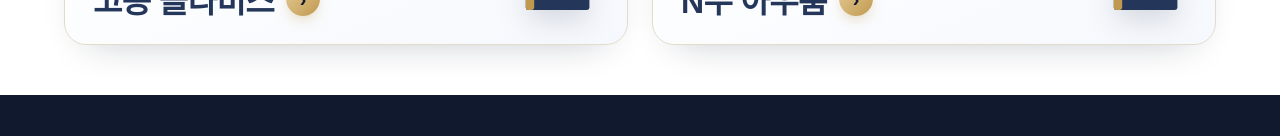
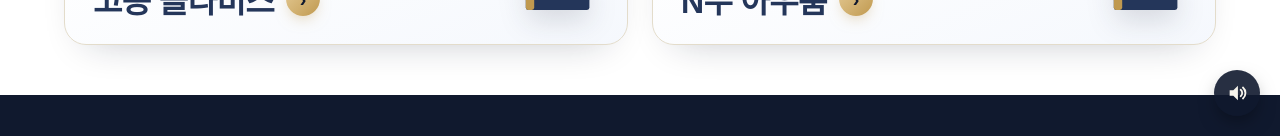
Before and after one commit to jungmin-lee-1122/dainedu, a Next.js app: page / in a window 1280 px wide. Shown: the part 664-800 px from the top of the page. Built offline with nearby package versions, Linux system fonts and the light colour scheme; a web font is replaced by a local one.

Commit message:
배경음악 추가

```diff
--- a/app/globals.css
+++ b/app/globals.css
@@ -744,4 +744,12 @@ img,video,svg{max-width:100%}
 .dn-footer .dn-foot-name{font-size:17px;font-weight:800;letter-spacing:.12em;color:#fff !important}
 .dn-foot-brandline{display:block;height:2px;width:100%;min-width:88px;background:linear-gradient(90deg,var(--dn-gold),var(--dn-gold-soft));border-radius:2px}
 .dn-foot-clock{font-size:14px;font-weight:700;letter-spacing:.08em;color:var(--dn-gold-soft);font-variant-numeric:tabular-nums}
+/* ─── 21) 배경음악 켜기/끄기 버튼 ─── */
+.dn-bgm{position:fixed;right:20px;bottom:20px;z-index:95;width:46px;height:46px;border:0;border-radius:50%;background:rgba(16,25,46,.9);color:#F7F4EC;display:inline-flex;align-items:center;justify-content:center;cursor:pointer;box-shadow:0 8px 20px -6px rgba(0,0,0,.5);transition:transform .2s ease,background .2s ease}
+.dn-bgm:hover{transform:translateY(-2px);background:var(--dn-navy)}
+.dn-bgm svg{width:22px;height:22px;fill:currentColor}
+.dn-bgm-off{display:none}
+.dn-bgm.is-off{color:var(--dn-gold-soft)}
+.dn-bgm.is-off .dn-bgm-on{display:none}
+.dn-bgm.is-off .dn-bgm-off{display:block}
 /* ▲▲▲ 커스텀 끝 ▲▲▲ */
--- a/app/landingMarkup.ts
+++ b/app/landingMarkup.ts
@@ -126,5 +126,7 @@ export const landingMarkup = String.raw`
       </div>
     </div>
   </footer>
+  <audio id="bgm" src="/bgm.m4a" loop preload="auto"></audio>
+  <button class="dn-bgm" id="bgmBtn" type="button" aria-label="배경음악 켜기/끄기"><svg class="dn-bgm-on" viewBox="0 0 24 24" aria-hidden="true"><path d="M4 9v6h4l5 5V4L8 9H4z"/><path d="M16 8.5a4.5 4.5 0 0 1 0 7" fill="none" stroke="currentColor" stroke-width="2" stroke-linecap="round"/><path d="M18.5 6a8 8 0 0 1 0 12" fill="none" stroke="currentColor" stroke-width="2" stroke-linecap="round"/></svg><svg class="dn-bgm-off" viewBox="0 0 24 24" aria-hidden="true"><path d="M4 9v6h4l5 5V4L8 9H4z"/><path d="M16 9l6 6M22 9l-6 6" fill="none" stroke="currentColor" stroke-width="2" stroke-linecap="round"/></svg></button>
 </main>
 `;
--- a/app/landingScript.ts
+++ b/app/landingScript.ts
@@ -140,4 +140,5 @@ export const landingScript = String.raw`/* =====================================
 
 (function(){/* ===== 화면 폭에 비례해 전체 배율 조정 (기준 1440px = 맥북에어) ===== */function fit(){var el=document.documentElement,w=window.innerWidth;if(w<1024){el.style.zoom="";return;}var z=w/1440;z=Math.max(1,Math.min(z,2));el.style.zoom=z;}fit();window.addEventListener("resize",fit);})();
 (function(){var els=document.querySelectorAll(".js-clock");if(!els.length)return;function p(x){return (x<10?"0":"")+x;}function tick(){var d=new Date();var t=p(d.getHours())+":"+p(d.getMinutes())+":"+p(d.getSeconds());for(var i=0;i<els.length;i++)els[i].textContent=t;}tick();setInterval(tick,1000);})();
+(function(){var a=document.getElementById("bgm"),b=document.getElementById("bgmBtn");if(!a||!b)return;a.volume=0.35;var stopped=false;function ui(){b.classList.toggle("is-off",a.paused);}function play(){var pr=a.play();if(pr&&pr.then){pr.then(ui).catch(ui);}else{ui();}}b.addEventListener("click",function(){if(a.paused){stopped=false;play();}else{stopped=true;a.pause();ui();}});function kick(){if(!stopped&&a.paused)play();}document.addEventListener("pointerdown",kick,{once:true});play();ui();})();
 `;
```
Also changed, not shown: 1 other file (tests, documents, lock files or other folders).
